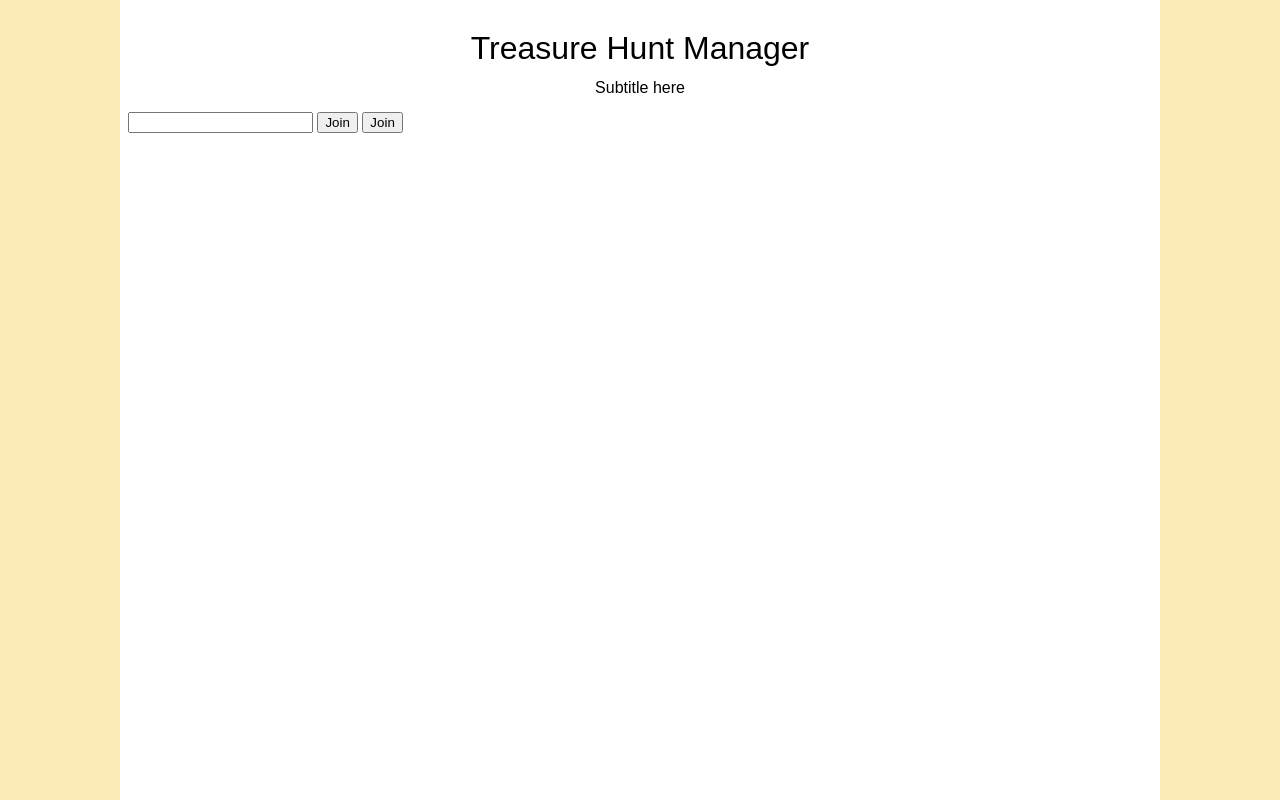
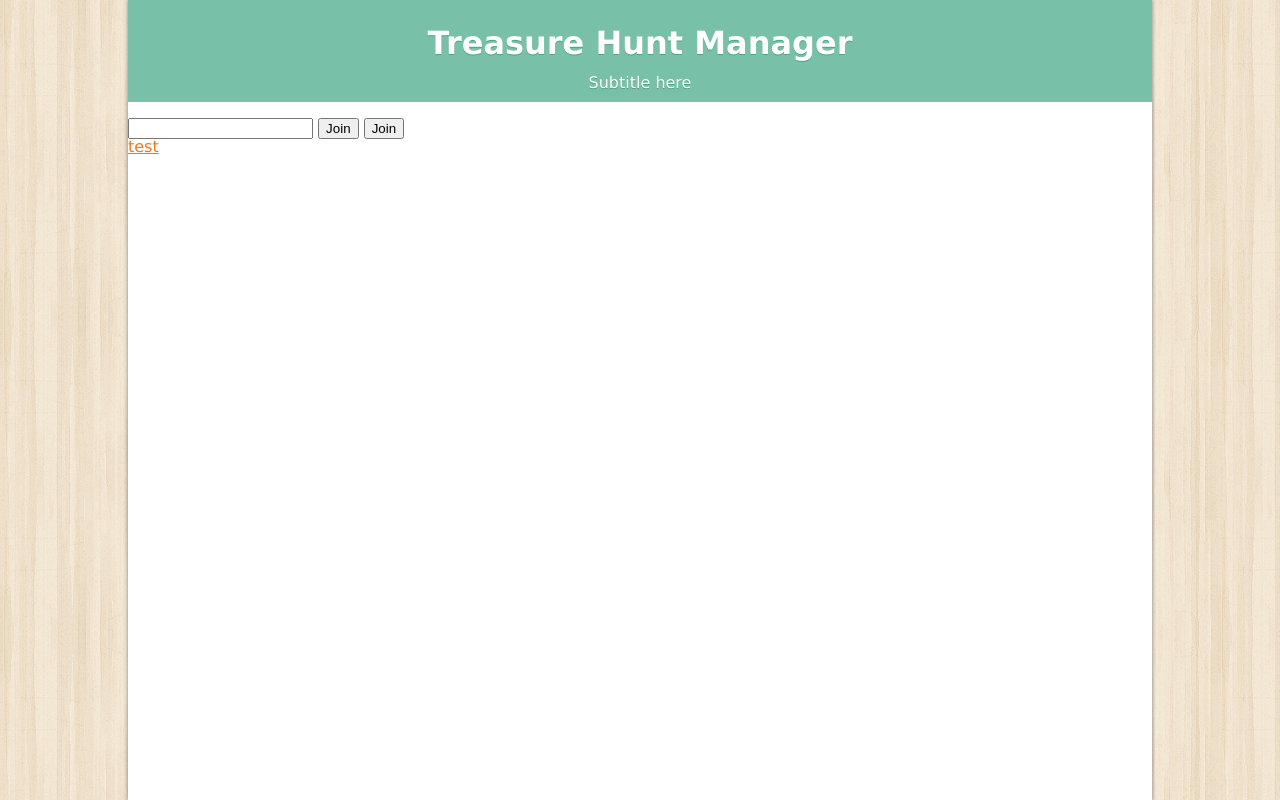
Before and after one commit to cbrem/puzzle-hunt-manager, a website: page static/index.html in a window 1280 px wide. Drawn offline with Linux system fonts and the light colour scheme.

Commit message:
minor style changes

```diff
--- a/static/index.html
+++ b/static/index.html
@@ -19,6 +19,7 @@
               <input type="button" id="join" value="Join" />
               <input type="button" id="create" value="Join" />
             </form>
+            <a href="#">test</a>
         </div>
     </div>
 	</body>
--- a/static/styles/style.css
+++ b/static/styles/style.css
@@ -1,34 +1,47 @@
 html{
     min-height:100%;
-    background-color: #FCEBB6;
+    background: #fdf5dc url("../images/lightwood.png") repeat;
 }
 
 html, body{
     height:100%;
     font-size: 1em;
-    font-family: Arial, sans-serif;
+    font-family: Verdana, Arial, sans-serif;
     text-rendering: optimizeLegibility;
+}
+
+a{
+    color: #F07818;
 }
 
 #main-wrapper{
     min-height:100%;
     margin:0 auto;
-    padding: 0 .5em;
+    padding: 0;
     width:80%;
     min-width:320px;
     overflow:auto;
 
     background-color:white;
+    box-shadow: 0 0 4px grey;
 }
 
 #site-header{
-    padding: 1em 0;
+    padding: .7em;
     text-align:center;
+
+    background-color: #78C0A8;
+    color: white;
+    text-shadow: 0 1px #4ca386;
+    margin-bottom: 1em;
 }
 
 #site-header h1{
     font-size: 2em;
     margin: .5em 0;
+    display:inline-block;
+
+    font-weight:bold;
 }
 
 #content-area{
```
Also changed, not shown: static/images/lightwood.png (added).
